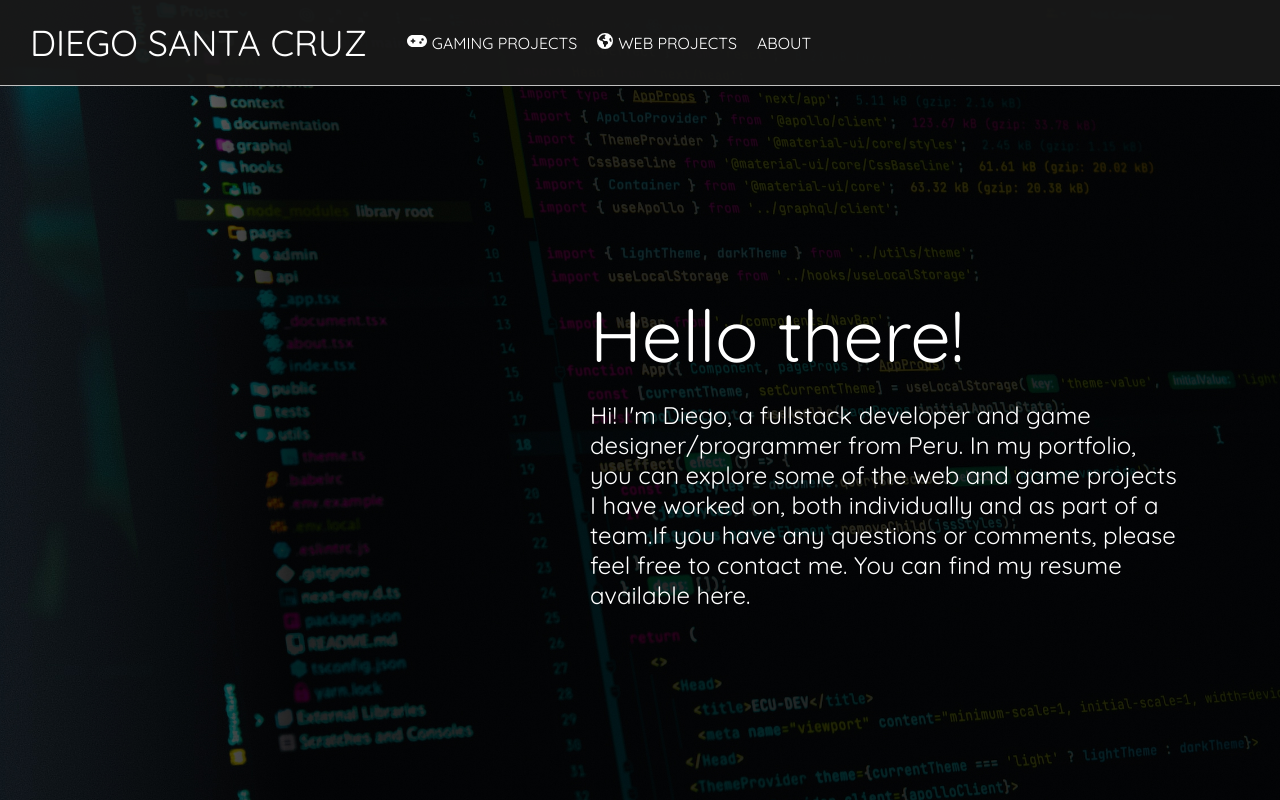
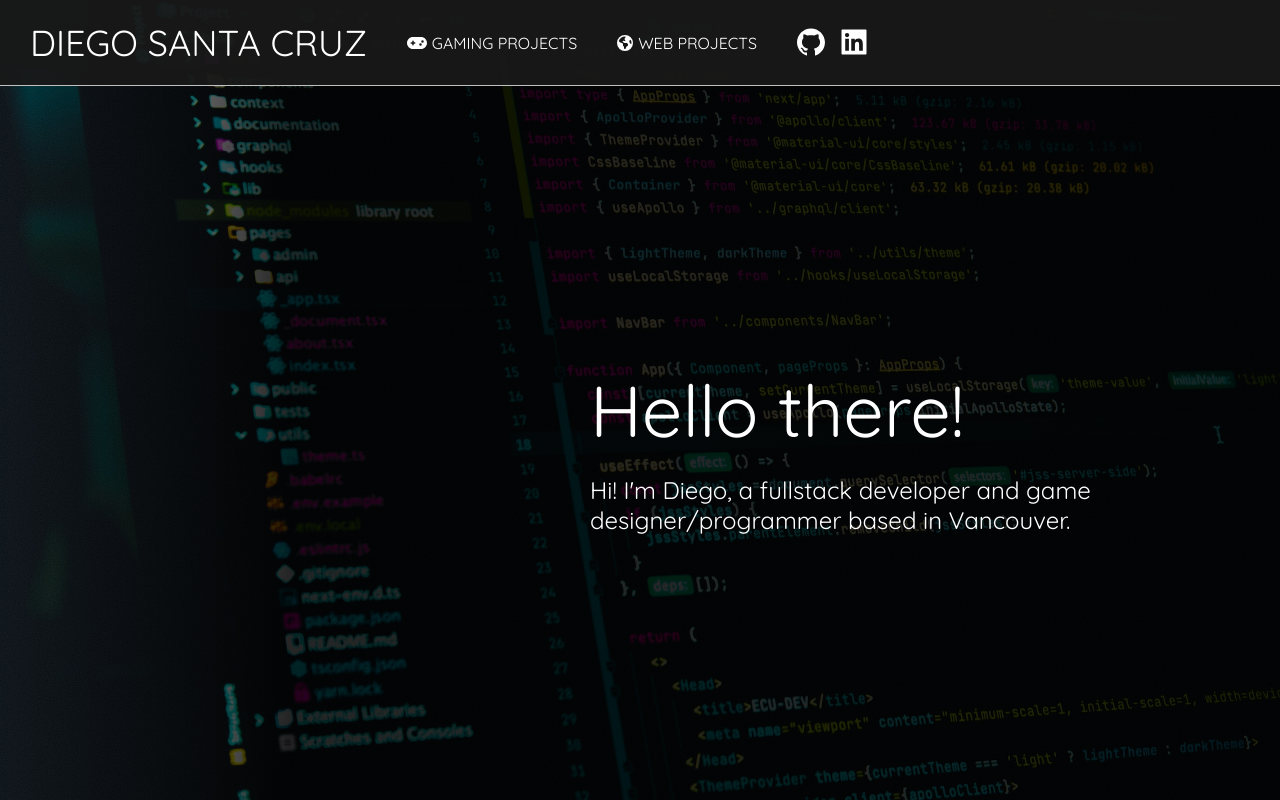
Before and after one commit to juggler-dev/juggler-dev.github.io, a React (Create React App) app: page /home in a window 1280 px wide. Shown: the top 800 px of the page. Built offline with nearby package versions, Linux system fonts and the light colour scheme.

Commit message:
update: social icons added

```diff
--- a/package.json
+++ b/package.json
@@ -13,6 +13,7 @@
     "eject": "react-scripts eject"
   },
   "dependencies": {
+    "@ant-design/icons": "^5.2.5",
     "@fortawesome/fontawesome-svg-core": "^6.4.0",
     "@fortawesome/free-solid-svg-icons": "^6.4.0",
     "@fortawesome/react-fontawesome": "^0.2.0",
--- a/src/components/Header/HeaderComponent.jsx
+++ b/src/components/Header/HeaderComponent.jsx
@@ -6,25 +6,48 @@ import { FontAwesomeIcon } from "@fortawesome/react-fontawesome";
 import { faEarthAmericas } from "@fortawesome/free-solid-svg-icons/faEarthAmericas";
 import { faGamepad } from "@fortawesome/free-solid-svg-icons/faGamepad";
 
+import { GithubFilled, LinkedinFilled } from "@ant-design/icons";
+
 import HeaderNav from "./HeaderNav";
 
 export default function HeaderComponent() {
   const styles = {
     container: {
-      backgroundColor: 'rgba(25, 25, 25, 0.95)',
+      backgroundColor: "rgba(25, 25, 25, 0.95)",
       display: "flex",
       flexDirection: "row",
       alignItems: "center",
       padding: "20px 30px",
       gap: "40px",
-      borderBottom: '1px solid silver',
-      position: 'fixed',
+      borderBottom: "1px solid silver",
+      position: "fixed",
       top: 0,
-      width: '100%',
+      width: "100%",
     },
     nameText: {
       fontSize: "36px",
-      textTransform: 'uppercase'
+      textTransform: "uppercase",
+    },
+    navContainer: {
+      display: "flex",
+      flexDirection: "row",
+      gap: "40px",
+      alignItems: "center",
+    },
+    iconNavWrapper: {
+      display: "flex",
+      flexDirection: "row",
+      gap: "5px",
+      alignItems: "center",
+    },
+    socialIconContainer: {
+      display: "flex",
+      flexDirection: "row",
+      gap: "15px",
+    },
+    socialIcon: {
+      fontSize: "28px",
+      color: "white",
     },
   };
 
@@ -33,18 +56,25 @@ export default function HeaderComponent() {
       <Link to="/">
         <p style={styles.nameText}>Diego Santa Cruz</p>
       </Link>
-      <div style={{ display: "flex", flexDirection: "row", gap: "20px" }}>
-        <div style={{ display: "flex", flexDirection: "row", gap: "5px" }}>
+      <div style={styles.navContainer}>
+        <div className="iconNavWrapper" style={styles.iconNavWrapper}>
           <FontAwesomeIcon icon={faGamepad} color="white" />
-
           <HeaderNav pressableLabel={"Gaming Projects"} />
         </div>
-        <div style={{ display: "flex", flexDirection: "row", gap: "5px" }}>
+        <div className="iconNavWrapper" style={styles.iconNavWrapper}>
           <FontAwesomeIcon icon={faEarthAmericas} color="white" />
           <HeaderNav pressableLabel={"Web Projects"} />
         </div>
-        <div style={{ display: "flex", flexDirection: "row", gap: "5px" }}>
+        {/* <div style={{ display: "flex", flexDirection: "row", gap: "5px" }}>
           <HeaderNav pressableLabel={"About"} />
+        </div> */}
+        <div style={styles.socialIconContainer}>
+          <Link to="https://github.com/juggler-dev">
+            <GithubFilled style={styles.socialIcon} />
+          </Link>
+          <Link to="https://www.linkedin.com/in/diegosantacruzm">
+            <LinkedinFilled style={styles.socialIcon} />
+          </Link>
         </div>
       </div>
     </div>
--- a/src/components/Sections/Contact.jsx
+++ b/src/components/Sections/Contact.jsx
@@ -1,3 +1,8 @@
+import {
+  GithubFilled,
+  LinkedinFilled,
+} from '@ant-design/icons';
+
 export default function Contact() {
   const styles = {
     container: {
@@ -7,7 +12,6 @@ export default function Contact() {
       alignItems: "center",
     },
     content: {
-      width: "60%",
       alignItems: "center",
     },
     title: {
@@ -21,10 +25,10 @@ export default function Contact() {
     <div className="aboutContainer" style={styles.container}>
       <div className="content" style={styles.content}>
         <p style={styles.title}>Contact Me</p>
-        <p style={styles.message}>
-          Feel free to contact me to gonzalo.santacruzm@gmail.com. You can
-          follow me in my social media too!
-        </p>
+        <div className="socialIconsContainer" style={{display: 'flex', justifyContent: 'center', gap: '20px', padding: '20px'}}>
+          <GithubFilled style={{ fontSize: '32px', color: 'white' }}/>
+          <LinkedinFilled style={{ fontSize: '32px', color: 'white' }}/>
+        </div>
       </div>
     </div>
   );
--- a/src/components/Sections/Hero.jsx
+++ b/src/components/Sections/Hero.jsx
@@ -33,11 +33,7 @@ export default function Hero() {
       <div style={{...styles.columnContainer, ...styles.textContainer}}>
         <p style={styles.heroSectionTitle}>Hello there!</p>
         <p style={styles.heroSectionMessage}>
-          Hi! I'm Diego, a fullstack developer and game designer/programmer from
-          Peru. In my portfolio, you can explore some of the web and game
-          projects I have worked on, both individually and as part of a team.If
-          you have any questions or comments, please feel free to contact me.
-          You can find my resume available here.
+          Hi! I'm Diego, a fullstack developer and game designer/programmer based in Vancouver.
         </p>
       </div>
     </div>
--- a/src/screens/HomeScreen.jsx
+++ b/src/screens/HomeScreen.jsx
@@ -33,7 +33,7 @@ export default function HomeScreen() {
         <ProjectSection name="Web projects" sectionContent={WebProjects} />
         <ProjectSection name="Game projects" sectionContent={GameProjects} />
         <ProjectSection name="DIY projects" sectionContent={DIYProjects} />
-        <Contact globalStyles={GlobalStyle.generic} />
+        {/* <Contact globalStyles={GlobalStyle.generic} /> */}
       </div>
       <FooterComponent />
     </div>
```
Also changed, not shown: 1 other file (tests, documents, lock files or other folders).
